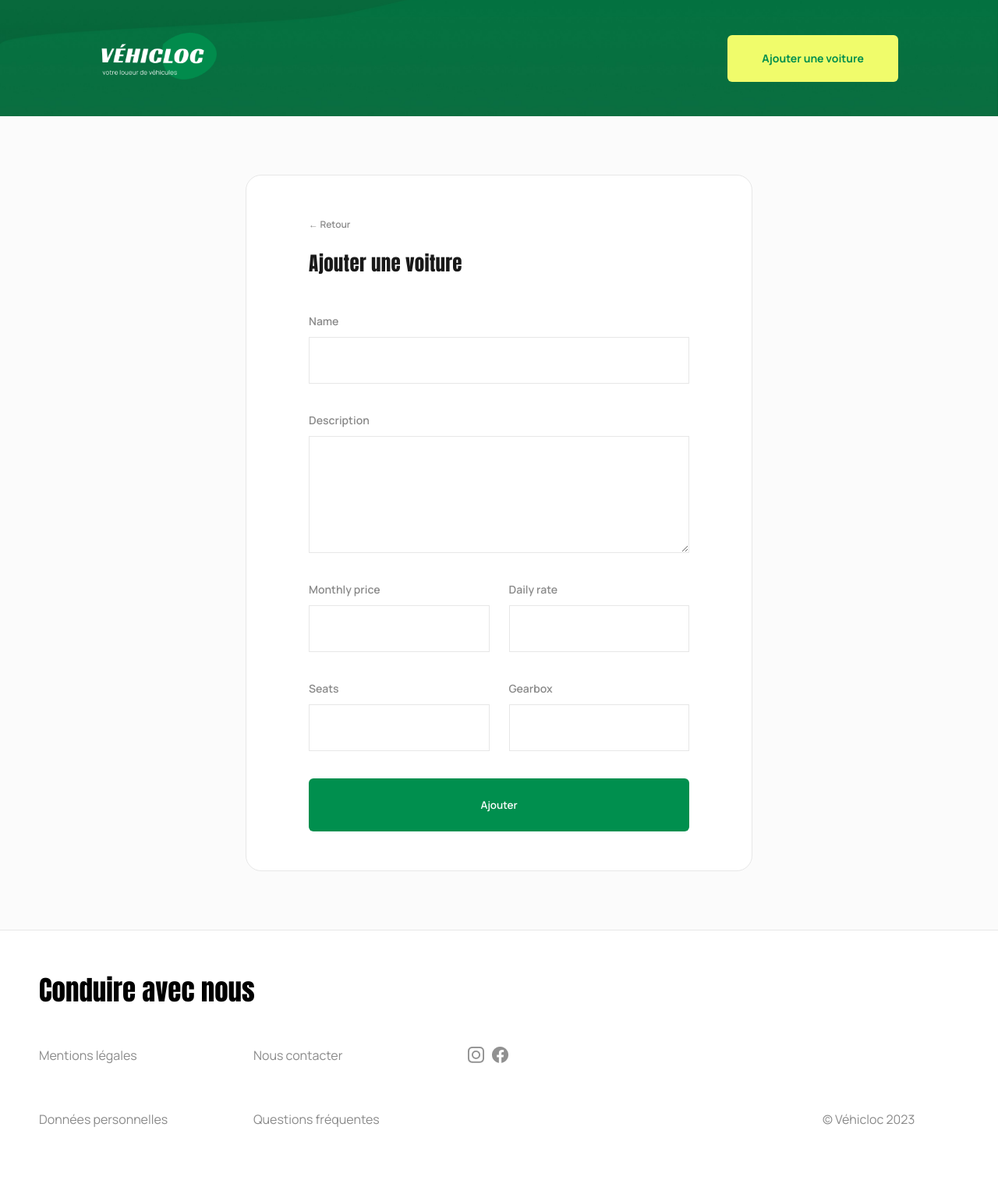
After one commit to zacube/p8VehiLoc, a Symfony app: template templates/car/new.html.twig in a window 1280 px wide. The commit adds this page. Shown: the whole page at 78% size. Run offline with Twig, Linux system fonts and the light colour scheme; the template is opened without the code that fills it, so the values that code supplies are empty; form fields are guessed from the names that the template uses; some libraries are stand-ins or nearby versions.

Commit message:
Ajout du formulaire de création d'une nouvelle voiture

```diff
--- a/templates/base.html.twig
+++ b/templates/base.html.twig
@@ -13,10 +13,7 @@
 <header>
     <nav>
         <a href="{{ path('app_car')}}"><img src="{{ asset('assets/img/logo.png') }}" alt="Vehicloc"/></a>
-{#
-        <a href="{{ path('app_home') }}"><img src="{{ asset('assets/img/logo.png') }}" alt="Vehicloc"/></a>
-#}
-        <a href="#" class="btn-nav">Ajouter une voiture</a>
+        <a href="{{ path('app_car_new') }}" class="btn-nav">Ajouter une voiture</a>
     </nav>
     {% block header %}{% endblock %}
 </header>
--- /dev/null
+++ b/templates/car/new.html.twig
@@ -0,0 +1,39 @@
+{% extends 'base.html.twig' %}
+
+
+{% block title %}Nouvelle voiture - {{ parent() }}{% endblock %}
+
+{% block header %}
+{% endblock %}
+
+{% block body %}
+    <section id="add">
+        <a href="{{ path('app_car') }}">← Retour</a>
+        <h1>Ajouter une voiture</h1>
+        {{ form_start(form) }}
+        <div class="input">
+            {{ form_row(form.name) }}
+        </div>
+        <div class="input">
+            {{ form_row(form.description) }}
+        </div>
+        <div class="flex-input">
+            <div class="input">
+                {{ form_row(form.monthlyPrice) }}
+            </div>
+            <div class="input">
+                {{ form_row(form.dailyRate) }}
+            </div>
+        </div>
+        <div class="flex-input">
+            <div class="input">
+                {{ form_row(form.seats) }}
+            </div>
+            <div class="input">
+                {{ form_row(form.gearbox) }}
+            </div>
+        </div>
+        <button type="submit" class="btn-add">Ajouter</button>
+        {{ form_end(form) }}
+    </section>
+{% endblock %}
```
Also changed, not shown: src/Controller/CarController.php (+22 -1 lines), src/Entity/Car.php (+7 -0 lines).
